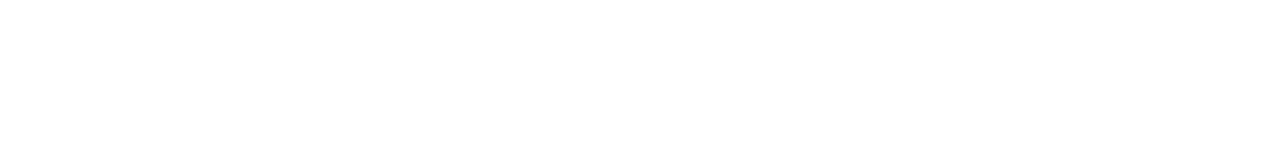
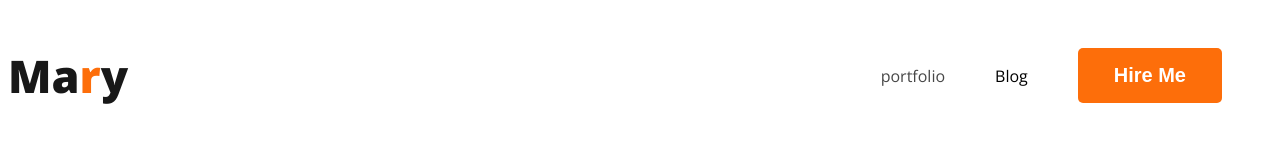
Before and after one commit to ontor145/my-portfolio-, a plain HTML site: page index.html in a window 1280 px wide. Drawn offline with nearby package versions, Linux system fonts and the light colour scheme.

Commit message:
added nav

```diff
--- a/index.html
+++ b/index.html
@@ -4,10 +4,23 @@
     <meta charset="UTF-8">
     <meta name="viewport" content="width=device-width, initial-scale=1.0">
     <title>web devoloper portfolio</title>
+    <link rel="preconnect" href="https://fonts.googleapis.com">
+    <link rel="preconnect" href="https://fonts.gstatic.com" crossorigin>
+    <link href="https://fonts.googleapis.com/css2?family=Open+Sans:wght@400;700;800&display=swap" rel="stylesheet">
+
+
+    <link rel="stylesheet" href="styles/portfolio.css">
 </head>
 <body>
     <header>
-
+        <nav>
+            <h2 class="nav-title">Ma<span class="text-primary">r</span>y</h2>
+            <ul>
+                <li><a href="">portfolio</a></li>
+                <li>Blog</li>
+                <li><button class="btn-primary">Hire Me</button></li>
+            </ul>
+        </nav>
     </header>
     <main>
 
--- /dev/null
+++ b/styles/portfolio.css
@@ -0,0 +1,48 @@
+/* common shared styles*/
+body{
+    font-family: 'Open Sans', sans-serif;
+}
+
+.text-primary{
+    color: #FD6E0A;
+}
+/* nav releted styles */
+
+nav{
+    display: flex;
+    justify-content: space-between;
+    align-items: center;
+}
+.btn-primary{
+    border-radius: 5px;
+background: #FD6E0A;
+border: 0;
+color: white;
+font-size: 20px;
+
+font-weight: 700;
+padding: 16px 36px;
+}
+
+.nav-title{
+    color: var(--Dark-01, #181818);
+
+
+font-size: 45px;
+
+font-weight: 800;
+
+}
+nav > ul{
+    display: flex;
+    align-items: center;
+}
+nav li {
+    list-style: none;
+    margin-right: 50px;
+
+}
+nav a{
+    text-decoration: none;
+    color: #474747;
+}
```
